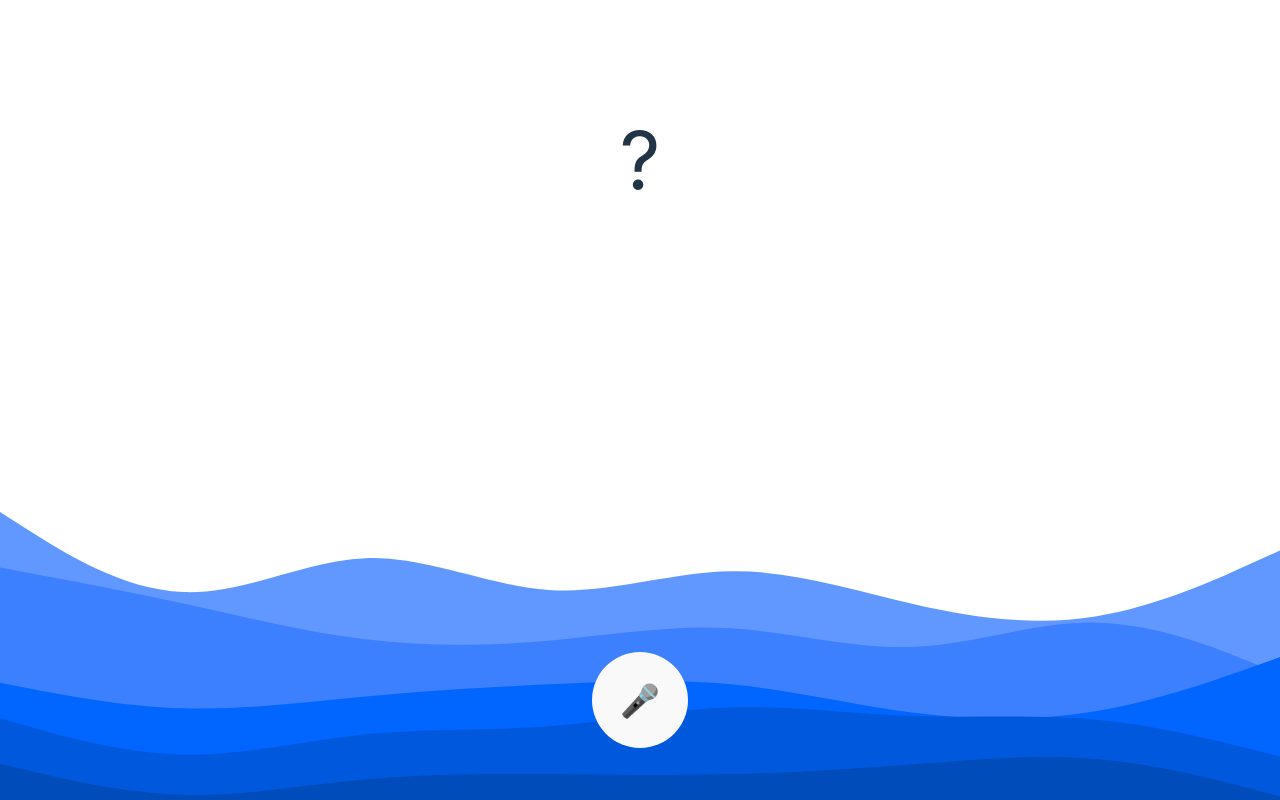
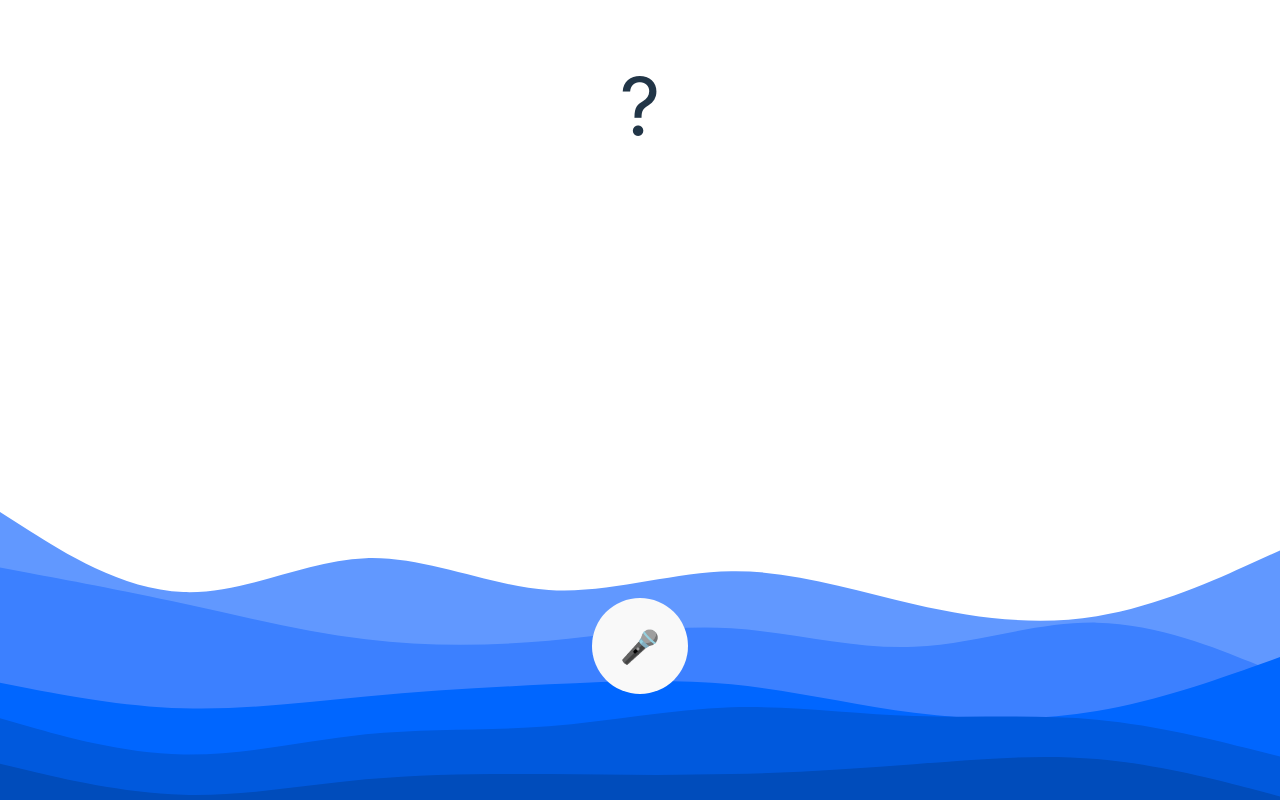
Before and after one commit to bnce/emogee, a React (Vite) app: page / in a window 1280 px wide. Built offline with nearby package versions, Linux system fonts and the light colour scheme.

Commit message:
Fix css layout

```diff
--- a/src/index.css
+++ b/src/index.css
@@ -32,7 +32,6 @@ body {
   place-items: center;
   min-width: 320px;
   min-height: 100vh;
-  height: fill-available;
 }
 
 h1 {
--- a/src/screens/Home/Home.css
+++ b/src/screens/Home/Home.css
@@ -1,6 +1,5 @@
 main {
   height: 100vh;
-  height: fill-available;
   width: 100vw;
   display: flex;
   flex-direction: column;
@@ -14,11 +13,11 @@ main > section {
 }
 
 main > .upper-section {
-  height: 75vh;
+  flex: 4;
   width: 100%;
 }
 
 main > .lower-section {
-  height: 25vh;
+  flex: 2.5;
   width: 100%;
 }
```
